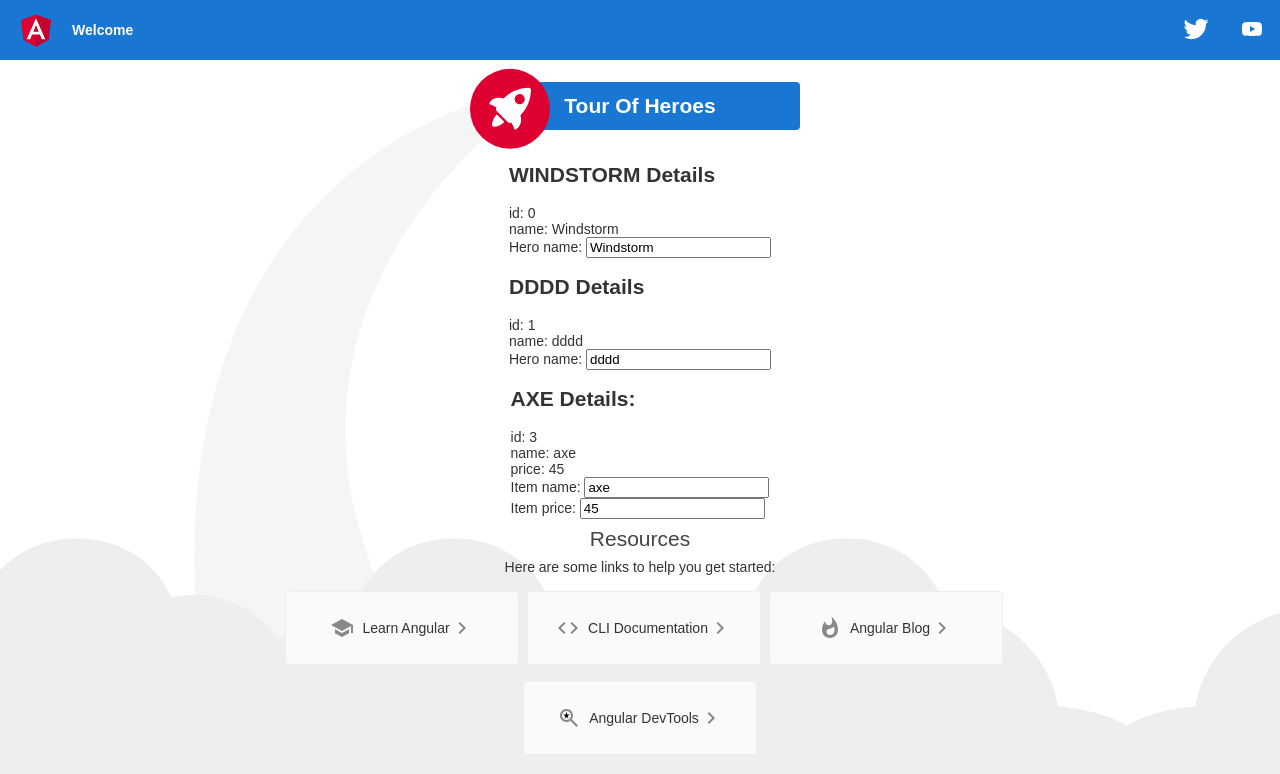
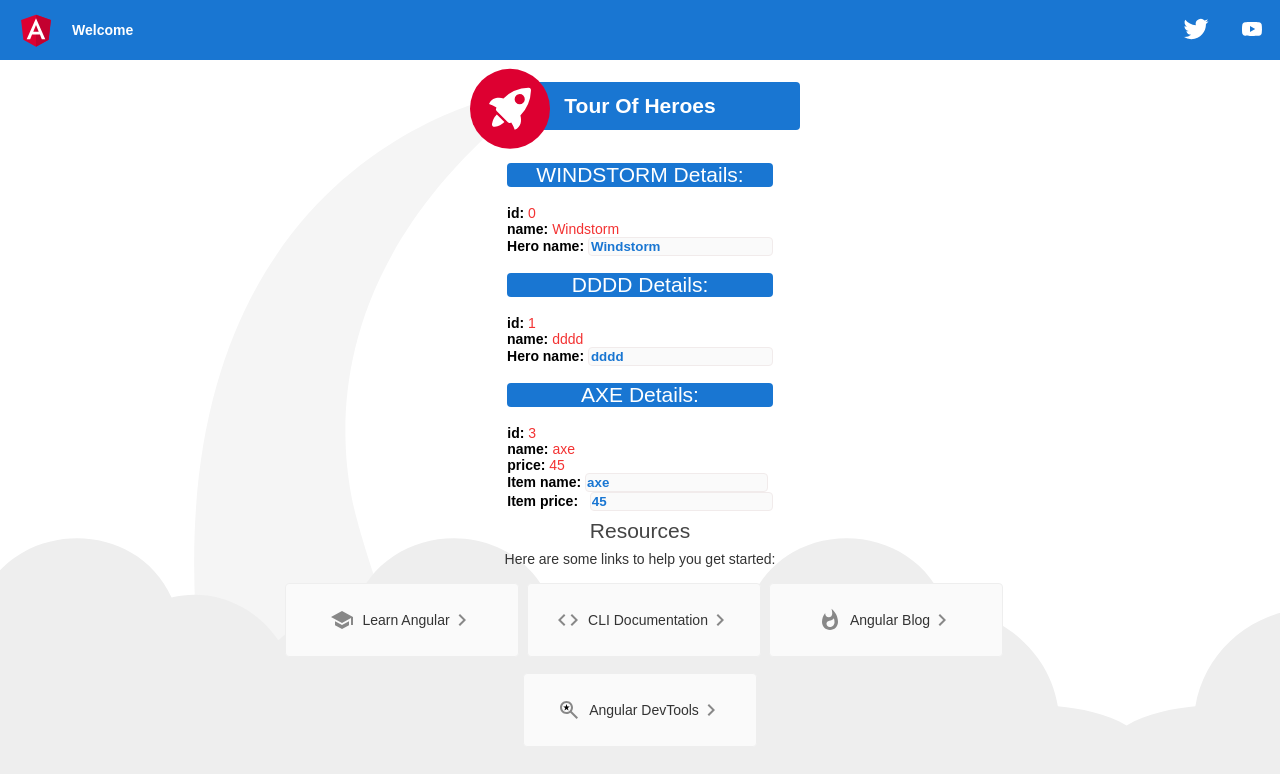
Before and after one commit to MartinKrause21/ToH, an Angular app: page / in a window 1280 px wide. Shown: the top 774 px of the page. Built offline with nearby package versions, Linux system fonts and the light colour scheme.

Commit message:
Add styles

```diff
--- a/src/app/heroes/heroes.component.css
+++ b/src/app/heroes/heroes.component.css
@@ -0,0 +1,36 @@
+h2 {
+    background-color: #1976d2;
+    color: white;
+    font-family: Arial, Helvetica, sans-serif;
+    font-weight: lighter;
+    border: none;
+    width: auto;
+    min-width: 30%;
+    text-align: center;
+    border-radius: 4px;
+  }
+
+span {
+      color: black;
+      font-family: Arial, Helvetica, sans-serif;
+      font-weight: bold;
+  }
+
+label {
+    color: black;
+    font-family: Arial, Helvetica, sans-serif;
+    font-weight: bold;
+}
+
+input {
+    color: #1976d2;
+    font-family: Arial, Helvetica, sans-serif;
+    font-weight: bolder;
+    border-radius: 4px;
+    border: 1px solid rgb(241, 235, 235);
+    background-color: #fafafa;
+}
+div {
+    color: rgb(243, 50, 50);
+    font-family: Arial, Helvetica, sans-serif;
+}
--- a/src/app/heroes/heroes.component.html
+++ b/src/app/heroes/heroes.component.html
@@ -1,4 +1,6 @@
-<h2>{{hero.name | uppercase}} Details</h2>
+
+
+<h2>{{hero.name | uppercase}} Details:</h2>
 <div><span>id: </span>{{hero.id}}</div>
 <div><span>name: </span>{{hero.name}}</div>
 
@@ -8,7 +10,7 @@
   </div>
 
 
-  <h2>{{hero2.name | uppercase}} Details</h2>
+  <h2>{{hero2.name | uppercase}} Details:</h2>
 <div><span>id: </span>{{hero2.id}}</div>
 <div><span>name: </span>{{hero2.name}}</div>
 
--- a/src/app/items/items.component.css
+++ b/src/app/items/items.component.css
@@ -0,0 +1,36 @@
+h2 {
+    background-color: #1976d2;
+    color: white;
+    font-family: Arial, Helvetica, sans-serif;
+    font-weight: lighter;
+    border: none;
+    width: auto;
+    min-width: 30%;
+    text-align: center;
+    border-radius: 4px;
+}
+span {
+    color: black;
+    font-family: Arial, Helvetica, sans-serif;
+    font-weight: bold;
+}
+label {
+    color: black;
+    font-family: Arial, Helvetica, sans-serif;
+    font-weight: bold;
+}
+input {
+    color: #1976d2;
+    font-family: Arial, Helvetica, sans-serif;
+    font-weight: bolder;
+    padding: 1px;
+    border-radius: 4px;
+    border: 1px solid rgb(241, 235, 235);
+    background-color: #fafafa;
+
+}
+
+div {
+    color: rgb(243, 50, 50);
+    font-family: Arial, Helvetica, sans-serif;
+}
--- a/src/app/items/items.component.html
+++ b/src/app/items/items.component.html
@@ -9,7 +9,7 @@
       <label for="name">Item name: </label>
       <input id="name" [(ngModel)]="item.name" placeholder="name"><br>
 
-      <label for="name">Item price: </label>
+      <label for="name">Item price: &nbsp; </label>
       <input id="price" [(ngModel)]="item.price" placeholder="price">
 
 </div>
```
